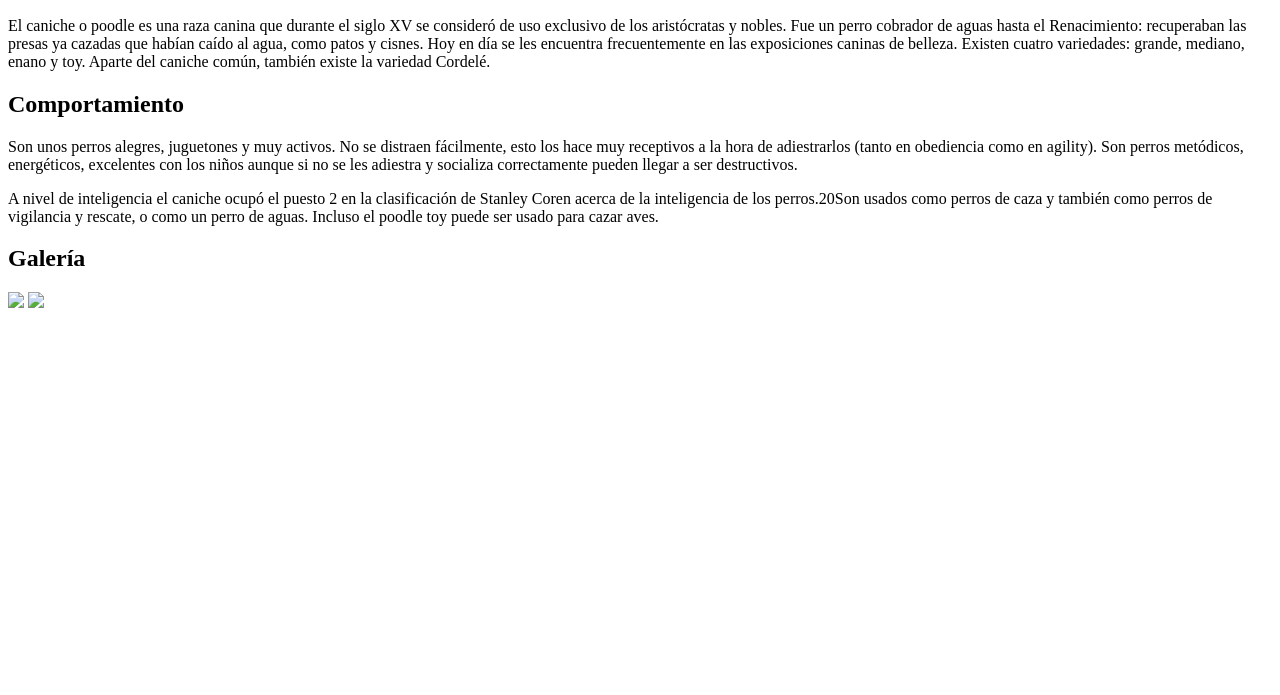
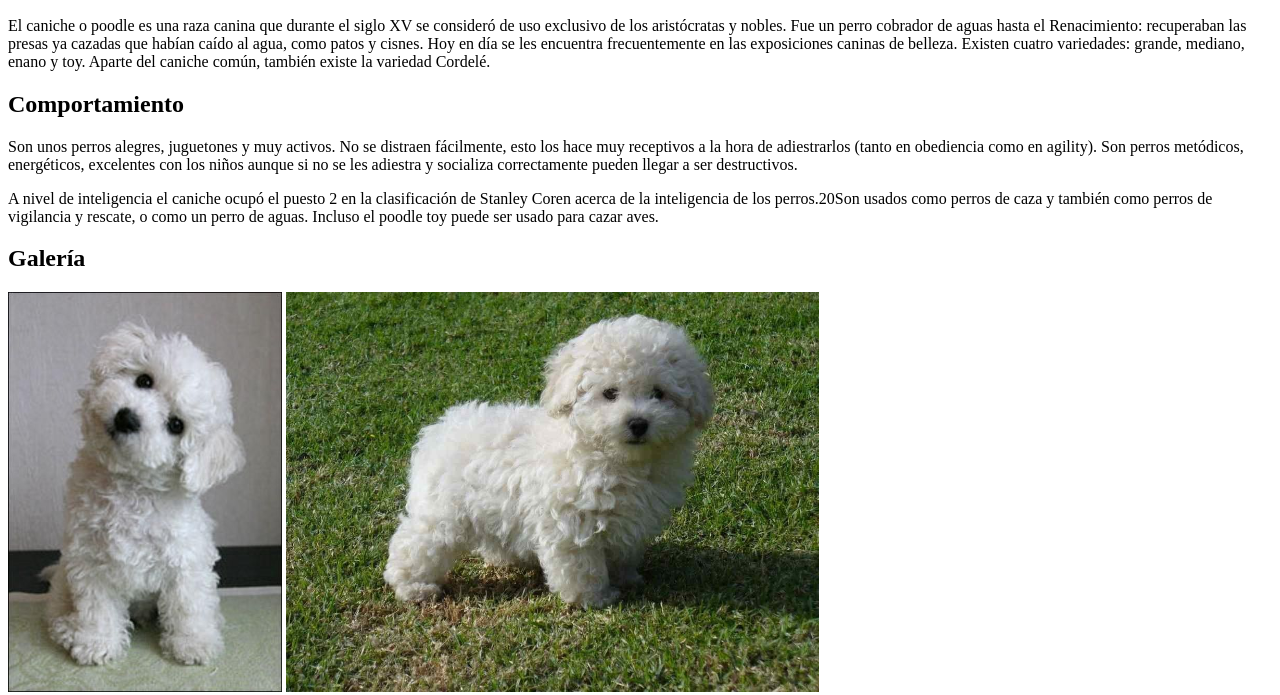
Before and after one commit to balletdq/ElCaniche, a plain HTML site: page index.html in a window 1280 px wide. Shown: the part 534-1229 px from the top of the page. Before the commit the page ends 854 px from the top, so only its background shows below. Drawn offline with Linux system fonts and the light colour scheme.

Commit message:
Estilos y link en html añadidos

```diff
--- /dev/null
+++ b/estilos.css
@@ -0,0 +1,3 @@
+img {
+    height: 400px;
+}
--- a/index.html
+++ b/index.html
@@ -2,11 +2,12 @@
 <html>
     <head>
         <meta charset="UTF-8">
+        <link rel="stylesheet" type="text/css" href="estilos.css">
     </head>
     <body>
         <h1>El Caniche</h1>
 
-        <img src="https://media.istockphoto.com/photos/white-toy-poodle-gives-that-a-paw-picture-id131711798" style="height: 400px;">
+        <img src="https://media.istockphoto.com/photos/white-toy-poodle-gives-that-a-paw-picture-id131711798">
 
         <h2>Definición</h2>
         <p>El caniche o poodle es una raza canina que durante el siglo XV se
@@ -30,7 +31,7 @@
             aguas. Incluso el poodle toy puede ser usado para cazar aves. </p>
 
         <h2>Galería</h2>
-        <img src="cocoAbanico.jpg">
-        <img src="cocoJardin.jpg">
+        <img src="caniche1.jpg">
+        <img src="caniche2.jpg">
     </body>
 </html>
```
